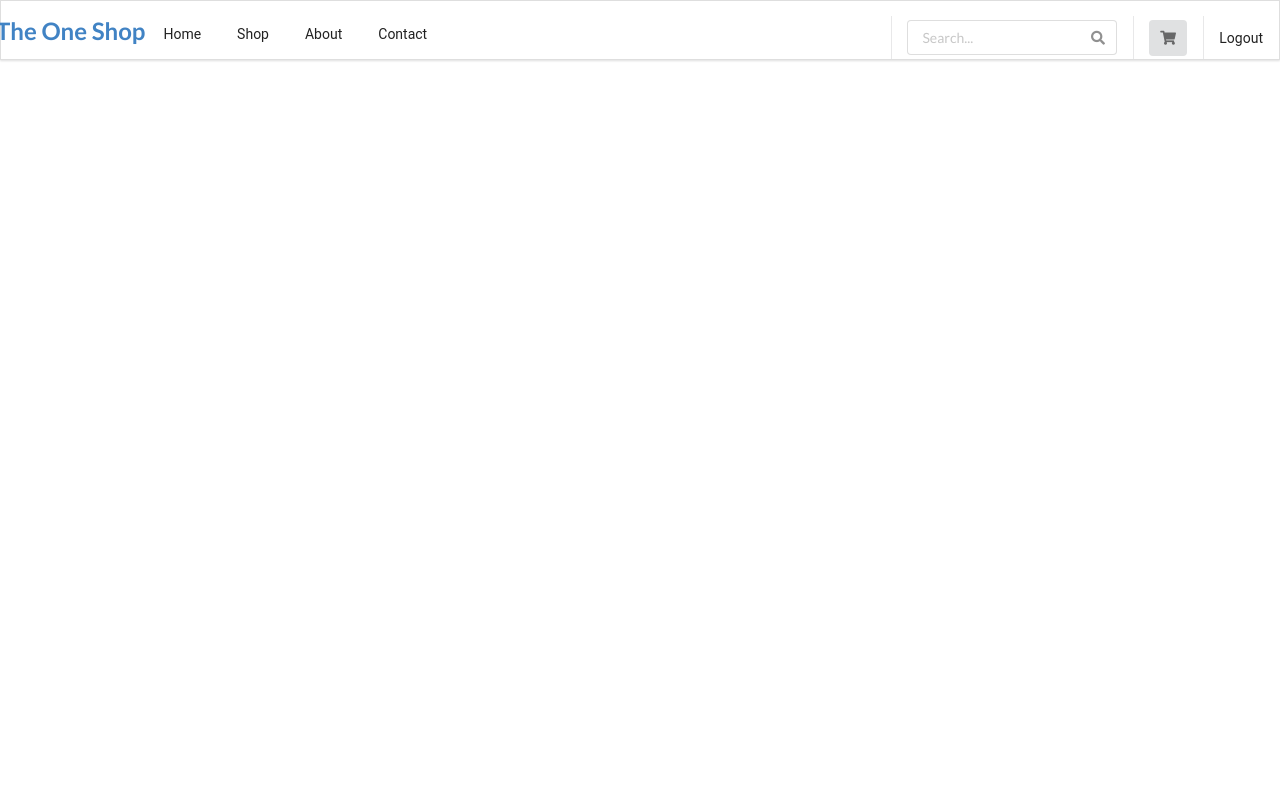
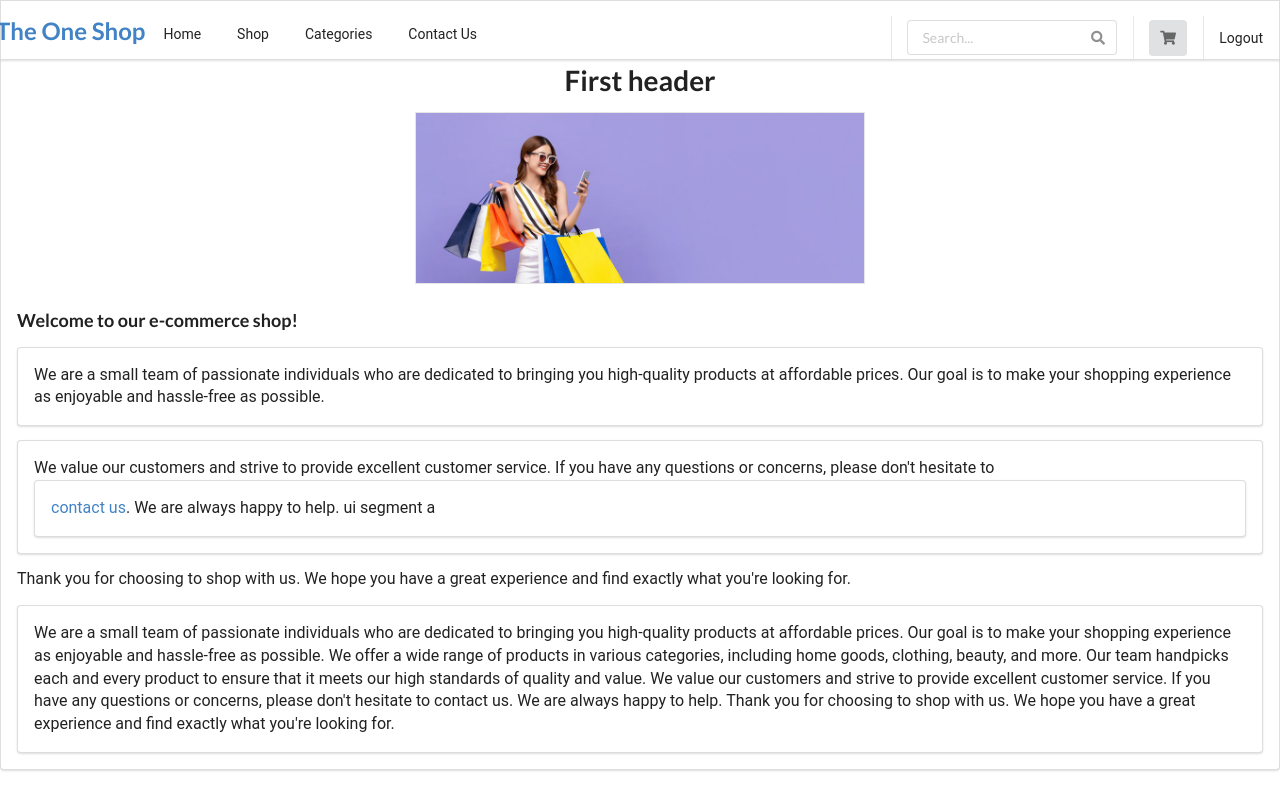
Before and after one commit to tpemba100/merch-shop, a React (Create React App) app: page /contact in a window 1280 px wide. Built offline with nearby package versions, Linux system fonts and the light colour scheme.

Commit message:
Contact Us and About us page

```diff
--- a/src/App.css
+++ b/src/App.css
@@ -2,6 +2,11 @@
   font-family: "Roboto", sans-serif;
   padding: 0;
   margin: 0;
+  font: 14px;
+}
+
+.ui.segment {
+  font-size: 16px;
 }
 
 /* Product Container */
@@ -112,3 +117,7 @@
   font-size: 18px;
   margin-left: 0;
 }
+
+.about.ui.header {
+  margin-top: 45px;
+}
--- a/src/containers/About.js
+++ b/src/containers/About.js
@@ -1,7 +1,51 @@
 import React from "react";
 
 const About = () => {
-  return <></>;
+  return (
+    <>
+      <div class="ui segment">
+        <h1>About Us</h1>
+        <h3>Welcome to our e-commerce shop!</h3>
+        <div class="ui left aligned segment">
+          <p>
+            We are a small team of passionate individuals who are dedicated to
+            bringing you high-quality products at affordable prices. Our goal is
+            to make your shopping experience as enjoyable and hassle-free as
+            possible.
+          </p>
+          {/* <p>
+            We offer a wide range of products in various categories, including
+            home goods, clothing, beauty, and more. Our team handpicks each and
+            every product to ensure that it meets our high standards of quality
+            and value.
+          </p> */}
+        </div>
+        <p>
+          We value our customers and strive to provide excellent customer
+          service. If you have any questions or concerns, please don't hesitate
+          to <a href="/contact">contact us</a>. We are always happy to help.
+        </p>
+        <p>
+          Thank you for choosing to shop with us. We hope you have a great
+          experience and find exactly what you're looking for.
+        </p>
+
+        {/* <p>
+        We are a small team of passionate individuals who are dedicated to
+        bringing you high-quality products at affordable prices. Our goal is to
+        make your shopping experience as enjoyable and hassle-free as possible.
+        We offer a wide range of products in various categories, including home
+        goods, clothing, beauty, and more. Our team handpicks each and every
+        product to ensure that it meets our high standards of quality and value.
+        We value our customers and strive to provide excellent customer service.
+        If you have any questions or concerns, please don't hesitate to contact
+        us. We are always happy to help. Thank you for choosing to shop with us.
+        We hope you have a great experience and find exactly what you're looking
+        for.
+      </p> */}
+      </div>
+    </>
+  );
 };
 
 export default About;
--- a/src/containers/Contact.js
+++ b/src/containers/Contact.js
@@ -1,7 +1,64 @@
 import React from "react";
+import imgage from "../img/Hero.jpg";
 
 const Contact = () => {
-  return <div>Contact</div>;
+  return (
+    <div>
+      <div class="ui segment">
+        <h1 class="about ui centered header">First header</h1>
+        <img class="ui large centered bordered image" src={imgage} />
+
+        <h3>Welcome to our e-commerce shop!</h3>
+        <div class="ui left aligned segment">
+          <p>
+            We are a small team of passionate individuals who are dedicated to
+            bringing you high-quality products at affordable prices. Our goal is
+            to make your shopping experience as enjoyable and hassle-free as
+            possible.
+          </p>
+          {/* <p>
+            We offer a wide range of products in various categories, including
+            home goods, clothing, beauty, and more. Our team handpicks each and
+            every product to ensure that it meets our high standards of quality
+            and value.
+          </p> */}
+        </div>
+
+        <div classnName="about_me" class="ui segment">
+          <p>
+            We value our customers and strive to provide excellent customer
+            service. If you have any questions or concerns, please don't
+            hesitate to
+            <div className="ui align center segment">
+              <a href="/contact">contact us</a>. We are always happy to help. ui
+              segment a
+            </div>
+          </p>
+        </div>
+        <div>
+          <p>
+            Thank you for choosing to shop with us. We hope you have a great
+            experience and find exactly what you're looking for.
+          </p>
+        </div>
+        <div class="ui segment">
+          <p>
+            We are a small team of passionate individuals who are dedicated to
+            bringing you high-quality products at affordable prices. Our goal is
+            to make your shopping experience as enjoyable and hassle-free as
+            possible. We offer a wide range of products in various categories,
+            including home goods, clothing, beauty, and more. Our team handpicks
+            each and every product to ensure that it meets our high standards of
+            quality and value. We value our customers and strive to provide
+            excellent customer service. If you have any questions or concerns,
+            please don't hesitate to contact us. We are always happy to help.
+            Thank you for choosing to shop with us. We hope you have a great
+            experience and find exactly what you're looking for.
+          </p>
+        </div>
+      </div>
+    </div>
+  );
 };
 
 export default Contact;
--- a/src/containers/Header.js
+++ b/src/containers/Header.js
@@ -16,10 +16,11 @@ const Header = () => {
           <a class="item">Shop</a>
         </Link>
         <Link to={"/about"}>
-          <a class="item">About</a>
+          <a class="item">Categories</a>
+          {/* try addding a drop down */}
         </Link>
         <Link to={"/contact"}>
-          <a class="item">Contact</a>
+          <a class="item">Contact Us</a>
         </Link>
       </div>
 
```
